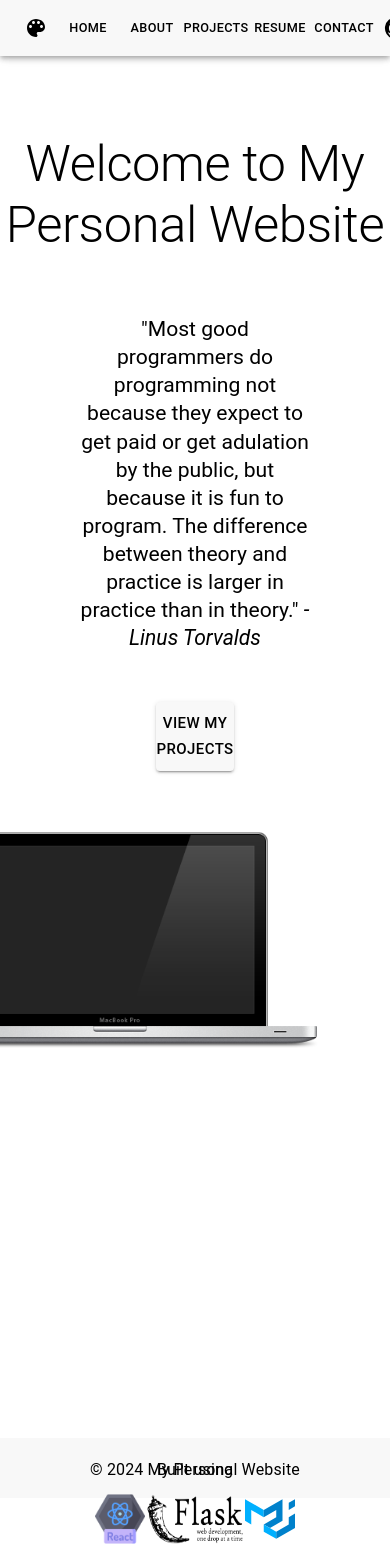
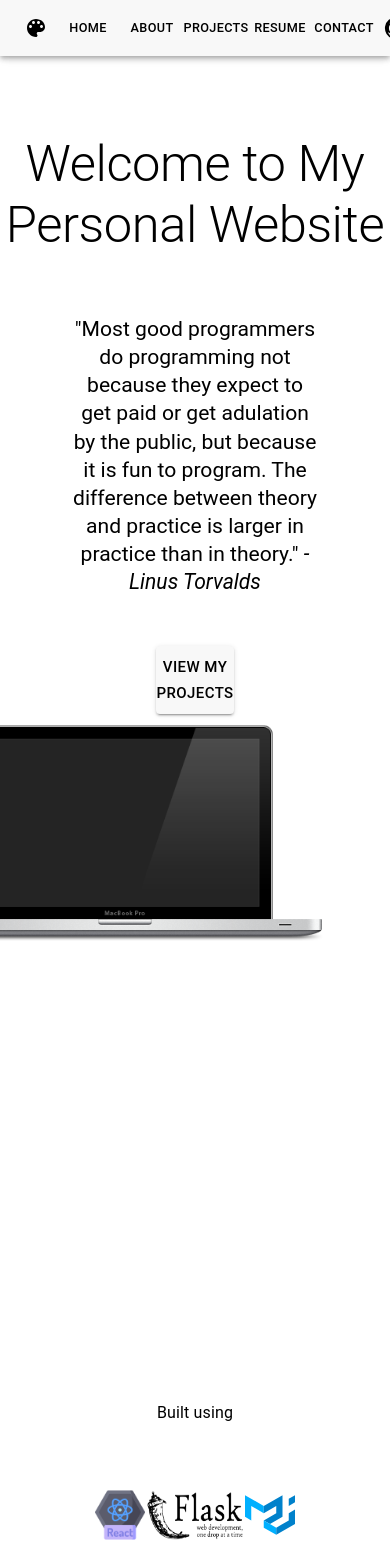
Before and after one commit to kbop2002/personal_website_react, a React (Create React App) app: page / in a window 390 px wide. Shown: the top 1568 px of the page. Built offline with nearby package versions, Linux system fonts and the light colour scheme.

Commit message:
more mobile adjustments

```diff
--- a/src/App.tsx
+++ b/src/App.tsx
@@ -58,7 +58,7 @@ const App: React.FC = () => {
 
           paddingBottom:'30px',
           backgroundColor: theme.primaryColor,
-          maxWidth: '100vw',
+          maxWidth: '150vw',
           display: 'flex',
           justifyContent: 'center',
           position: 'relative',
--- a/src/pages/HomePage.tsx
+++ b/src/pages/HomePage.tsx
@@ -26,9 +26,9 @@ const HomePage: React.FC<HomePageProps> = ({ theme }) => {
         border:'none',
         boxShadow:'none',
         borderRadius: '20px',
-        maxHeight:'145vh',
+        maxHeight:'165vh',
         minHeight:'100vh',
-        maxWidth: "100vw",
+        maxWidth: "150vw",
         color:theme.textColor,
         display:'flex',
         flexDirection:'column'
@@ -50,14 +50,14 @@ const HomePage: React.FC<HomePageProps> = ({ theme }) => {
       >
         View My Projects
       </Button>
-      <FadeInImage src={'/mac.png'} alt={''} height={'400'} width={'400'} top={'-30%'} left={(window.innerWidth/2)-275}/>
+      <FadeInImage src={'/mac.png'} alt={''} height={'400'} width={'400'} top={'-30%'} left={(window.innerWidth/2)-265}/>
       <div>
       <Typography style={{position:'relative', top:'-6vh',left:'0%', marginBottom:'1vw'}}>
         Built using
       </Typography>
-      <FadeInImage src={'/react.png'} alt={'React.js'} height={'50'} width={'50'} top={'-5vh'} left={'0%'}/>
-      <FadeInImage src={'/flask.png'} alt={'Flask'} height={'50'} width={'100'} top={'-5vh'} left={'0%'}/>
-      <FadeInImage src={'/MUI.svg'} alt={'Material-UI'} height={'50'} width={'50'} top={'-5vh'} left={'0%'}/>
+      <FadeInImage src={'/react.png'} alt={'React.js'} height={'50'} width={'50'} top={'10px'} left={'0%'}/>
+      <FadeInImage src={'/flask.png'} alt={'Flask'} height={'50'} width={'100'} top={'10px'} left={'0%'}/>
+      <FadeInImage src={'/MUI.svg'} alt={'Material-UI'} height={'50'} width={'50'} top={'10px'} left={'0%'}/>
 
         {/*<img src ="/react.png" width={50} height={50} style={{position:'absolute', top:'92%', left:'28%',padding:'20px'}} alt='React.js'></img>
         <img src ="/flask.png" width={100} height={50} style={{position:'absolute', top:'92%',left:'46%', padding:'20px'}}alt='Flask'></img>
```
Also changed, not shown: Repairs.txt (added).
